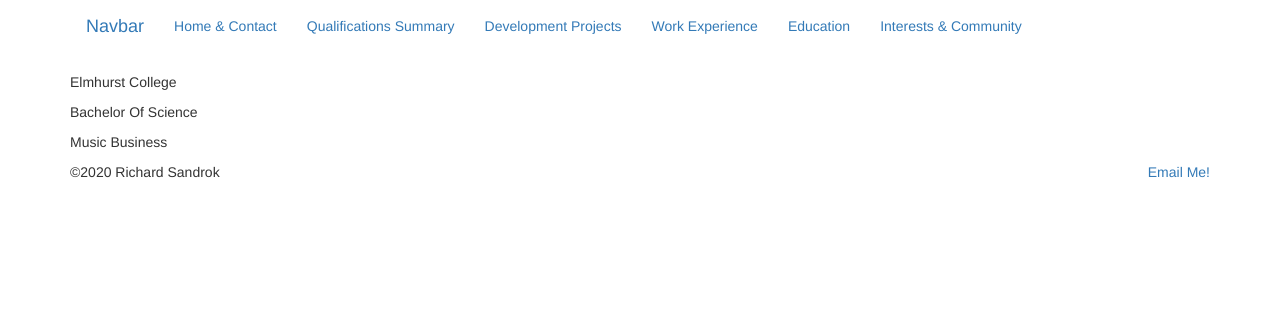
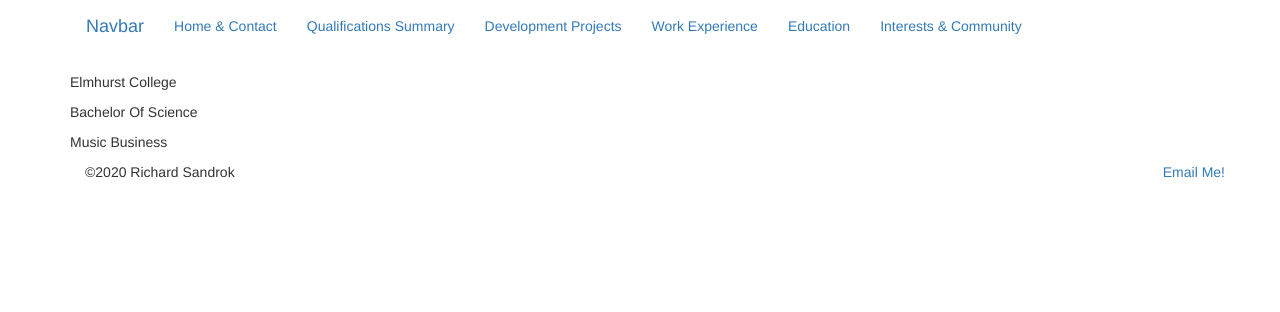
Before and after one commit to reotch/rez-flask, a Flask app: page /education in a window 1280 px wide. Shown: the top 312 px of the page. Run offline with Flask 2, Linux system fonts and the light colour scheme; some libraries are stand-ins or nearby versions.

Commit message:
minor html/css updates

```diff
--- a/app/templates/base.html
+++ b/app/templates/base.html
@@ -33,8 +33,10 @@
         {% block content %}
 
         {% endblock %}
-        <footer>
-            <p>&copy;2020 Richard Sandrok<span class="pull-right"><a href="mailto:richard@sandrok.com">Email Me!</a></span></p>
+        <footer class="footer">
+            <div class="container">
+                <p>&copy;2020 Richard Sandrok<span class="pull-right"><a href="mailto:richard@sandrok.com">Email Me!</a></span></p>
+            </div>
         </footer>
     </div> <!-- end of .container -->
     <!-- Scripts -->
```
